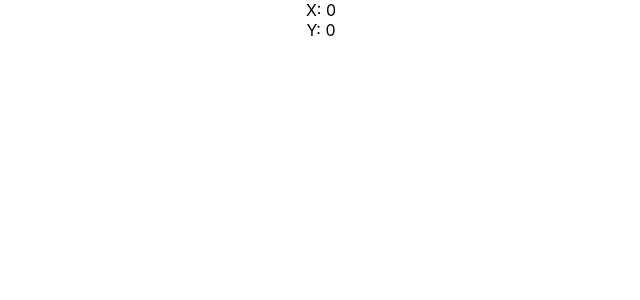
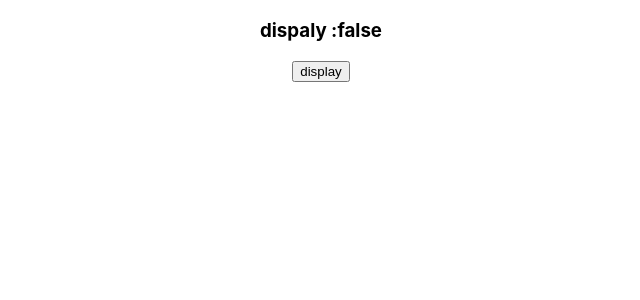
Before and after one commit to ahjam-taoufik/React-Hook, a React (Create React App) app: page / in a window 1280 px wide. Shown: the top 300 px of the page, without its empty margins (319-959 px from the left). Built offline with nearby package versions, Linux system fonts and the light colour scheme.

Commit message:
useEffect with cleanup

```diff
--- a/src/App.js
+++ b/src/App.js
@@ -1,6 +1,6 @@
 
 import './App.css';
-import ComuseEffect from './components/ComuseEffect';
+import Display from './components/Display'
 
 
 
@@ -8,7 +8,7 @@ function App() {
 
   return (
     <div className="App">
-        <ComuseEffect/>
+        <Display/>
     </div>
   );
 }
--- a/src/components/ComuseEffect.js
+++ b/src/components/ComuseEffect.js
@@ -13,12 +13,15 @@ const mousePosition=(e)=>{
     setY(e.clientY)
 }
 
-
-
   useEffect(() =>{
       console.log('use effect called');
       document.addEventListener('mousemove',mousePosition)
+     return ()=>{
+        document.removeEventListener('mousemove',mousePosition)
+     }
+
      },[])
+
 
 
 
--- /dev/null
+++ b/src/components/Display.js
@@ -0,0 +1,22 @@
+import React, { useState } from 'react'
+import ComuseEffect from './ComuseEffect'
+
+
+
+
+
+
+function Display() {
+      const [display, setdisplay] = useState(false)
+
+
+    return (
+        <div>
+                <h3>dispaly :{ JSON.stringify(display) }</h3>
+            <button onClick={()=>setdisplay(!display)}>display</button> <br/>
+              { display &&  <ComuseEffect/>}
+        </div>
+    )
+}
+
+export default Display
```
